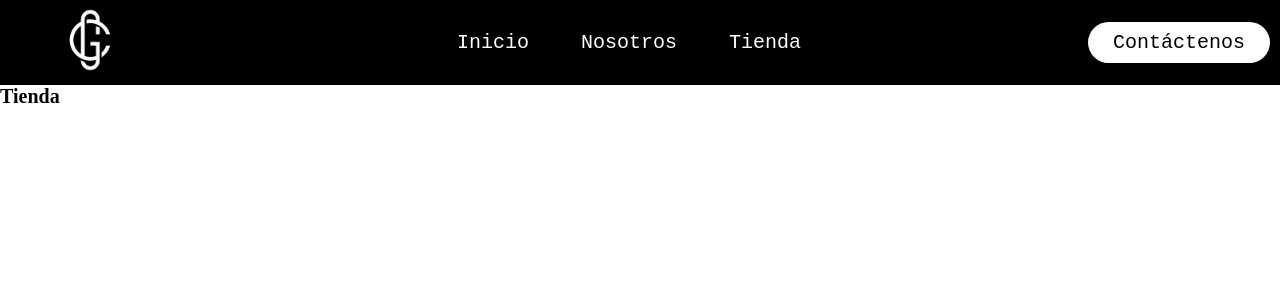
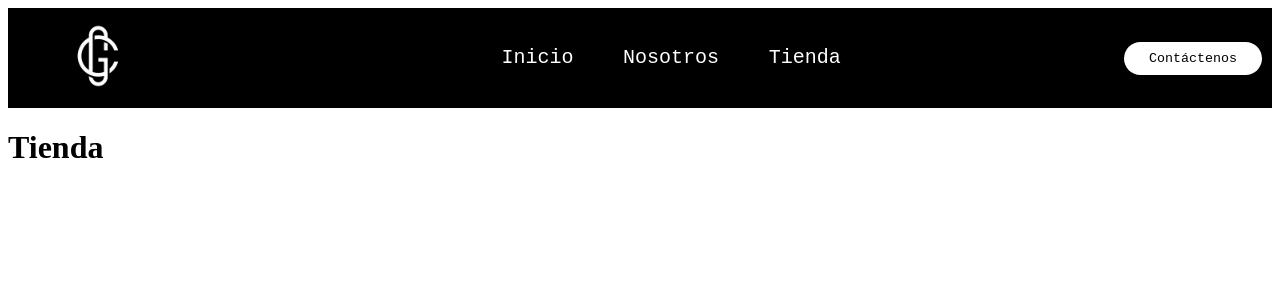
Before and after one commit to juancarvajalG/CGShop, a PHP site: page /View/store.php in a window 1280 px wide. Shown: the top 300 px of the page. Run offline with PHP 8.4, Linux system fonts and the light colour scheme.

Commit message:
Carrusel funcionando y header organizado

```diff
--- a/Styles/carrousel.css
+++ b/Styles/carrousel.css
@@ -1,15 +1,16 @@
 .carousel {
     position: relative;
-    width: 80%px; /* Ancho del carrusel */
+    width: 80%; /* Ancho del carrusel */
     height: auto; /* Alto del carrusel */
     overflow: hidden; /* Oculta las imágenes fuera del contenedor */
+    margin-left: 10%;
 }
 
 .carousel-images {
     display: flex;
     width: 100%; /* Tres imágenes, cada una ocupa el 100% del ancho */
     height: 100%;
-    transition: transform 1s ease-in-out; /* Transición suave entre las imágenes */
+    transition: transform 2s ease-in-out; /* Transición suave entre las imágenes */
 }
 
 .carousel-images img {
--- a/Styles/navBar.css
+++ b/Styles/navBar.css
@@ -8,41 +8,43 @@
     --white-color:#ffff;
     --black-color:#000000;
 }
-*{
+/* *{
     box-sizing: border-box;
     margin: 0;
     padding: 0;
     font-size: 20px;
-}
+} */
 
 .header{
     background-color: var(--black-color);
     display: flex;
     justify-content: space-between;
     align-items: center;
-    height: 85px;
+    height: 90px;
     padding: 5px 10px ;
     font-family: 'Courier New';
 }
 
-img{
+.logo > img{
     height: 120px;
     width: auto;
     cursor: pointer;
 }
 
-img:hover{
+.logo > img:hover{
     transform: scale(1.2);
 }
 
 .nav-links{
+    margin-top: 15px;
     list-style: none;
 }
 
-.nav-links li{
+.nav-links > li{
     display: inline-block;
-    padding: 0 20px;
+    padding: 10px 20px;
     cursor: pointer;
+    font-size: 20px;
 }
 
 .nav-links a{
```
Also changed, not shown: Modules/Carrousel.php (+6 -3 lines), Styles/inicio.css (+0 -21 lines), View/inicio.php (+1 -13 lines).
